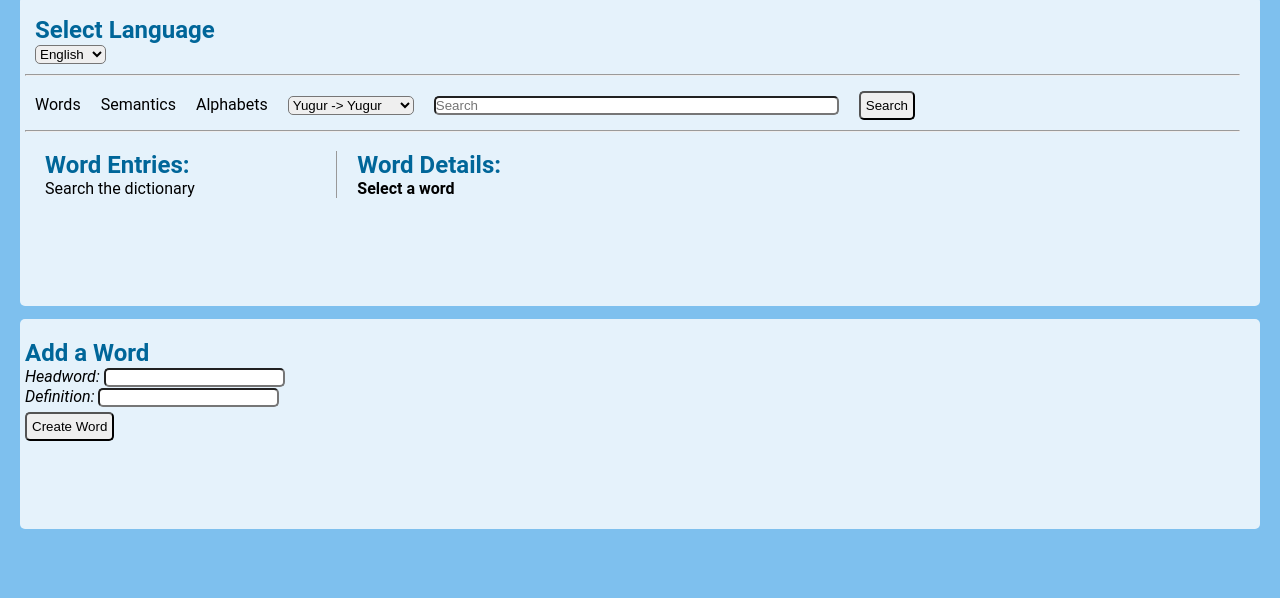
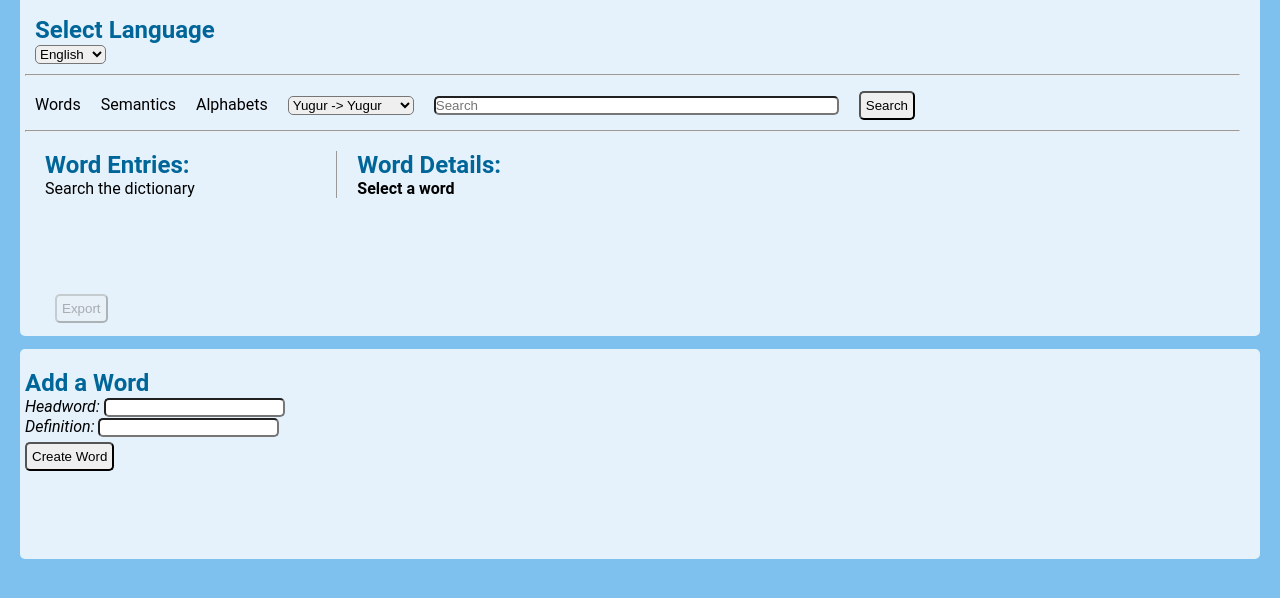
Before and after one commit to yugur/yugurWebApp, a React app: page / in a window 1280 px wide. Shown: the part 132-730 px from the top of the page. Built offline with nearby package versions, Linux system fonts and the light colour scheme.

Commit message:
exporting added

```diff
--- a/dev/css/main.scss
+++ b/dev/css/main.scss
@@ -116,6 +116,10 @@ authSection {
 	background-color: #7ec0ee;
 }
 
+.export_button {
+	padding-left: 10px;
+}
+
 .mainView {
 	background-color: rgba(255,255,255,0.8);
 	//height: 100%;
@@ -126,7 +130,7 @@ authSection {
 	margin-left: 20px;
 	margin-right: 20px;
 	margin-bottom: 10px;
-	min-height: 200px;
+	min-height: 230px;
 	margin-top: 1%;
 }
 
--- a/dev/js/components/App.js
+++ b/dev/js/components/App.js
@@ -52,6 +52,7 @@ let localisation = {
       {"id": "DeleteWord", "English": "Delete Word", "Mandarin": "删除词条"},
       {"id": "SelectAWord", "English": "Select a word", "Mandarin": "选择词条"},
       {"id": "SearchTheDictionary", "English": "Search the dictionary", "Mandarin": "选择词典类型"},
+      {"id": "Export", "English": "Export", "Mandarin": "出口"},
     ]
   }
 }
--- /dev/null
+++ b/dev/js/containers/export_button.js
@@ -0,0 +1,39 @@
+import React, {Component} from 'react';
+import {bindActionCreators} from 'redux';
+import {connect} from 'react-redux';
+import {getLanguageString} from '../utils/language-helper'
+//import request from 'request'
+
+class ExportButton extends Component {
+
+  render() {
+
+    //language switching
+    let string_Export = 'Export'
+    if (this.props.displayLanguage) {
+      string_Export = getLanguageString('menu', 'Export', this.props.displayLanguage, this.props.localisation)
+    }
+
+    //data prep
+    if (this.props.searchResults) {
+      let data = JSON.stringify(this.props.searchResults)
+      let dataUri = 'data:application/json;charset=utf-8,'+ encodeURIComponent(data)
+      let link = document.getElementById('link').href = dataUri
+    }
+
+    return (
+      <a className={'export_button'} href='#' id='link' download='export.json'>
+        <button disabled={!this.props.searchResults}>{string_Export}</button>
+      </a>
+    )
+  }
+}
+
+function mapStateToProps(state) {
+  return {
+    searchResults: state.searchResults,
+    displayLanguage: state.displayLanguage
+  };
+}
+
+export default connect(mapStateToProps)(ExportButton);
--- a/dev/js/containers/word-list.js
+++ b/dev/js/containers/word-list.js
@@ -3,6 +3,7 @@ import {bindActionCreators} from 'redux';
 import {connect} from 'react-redux';
 import {selectWordEntry} from '../actions/selectWordEntry'
 import {getLanguageString} from '../utils/language-helper'
+import ExportButton from '../containers/export_button'
 
 //let localisation = JSON.parse('../../assets/localisation.json')
 
@@ -52,6 +53,12 @@ class WordList extends Component {
 		  string_SearchDictionary = getLanguageString('menu', 'SearchTheDictionary', this.props.displayLanguage, this.props.localisation)
 		}
 
+		if (this.props.searchResults) {
+			let data = JSON.stringify(this.props.searchResults)
+			let dataUri = 'data:application/json;charset=utf-8,'+ encodeURIComponent(data)
+			let link = document.getElementById('link').href = dataUri
+		}
+
     return (
     	<div className={'selections'}>
       	<h2 className={'heading'}>{string_WordEntries}:</h2>
@@ -60,6 +67,7 @@ class WordList extends Component {
     				{this.createListItems()}
      			</ul>
         </div>
+        <ExportButton localisation={this.props.localisation}/>
       </div>
     )
   }
```
